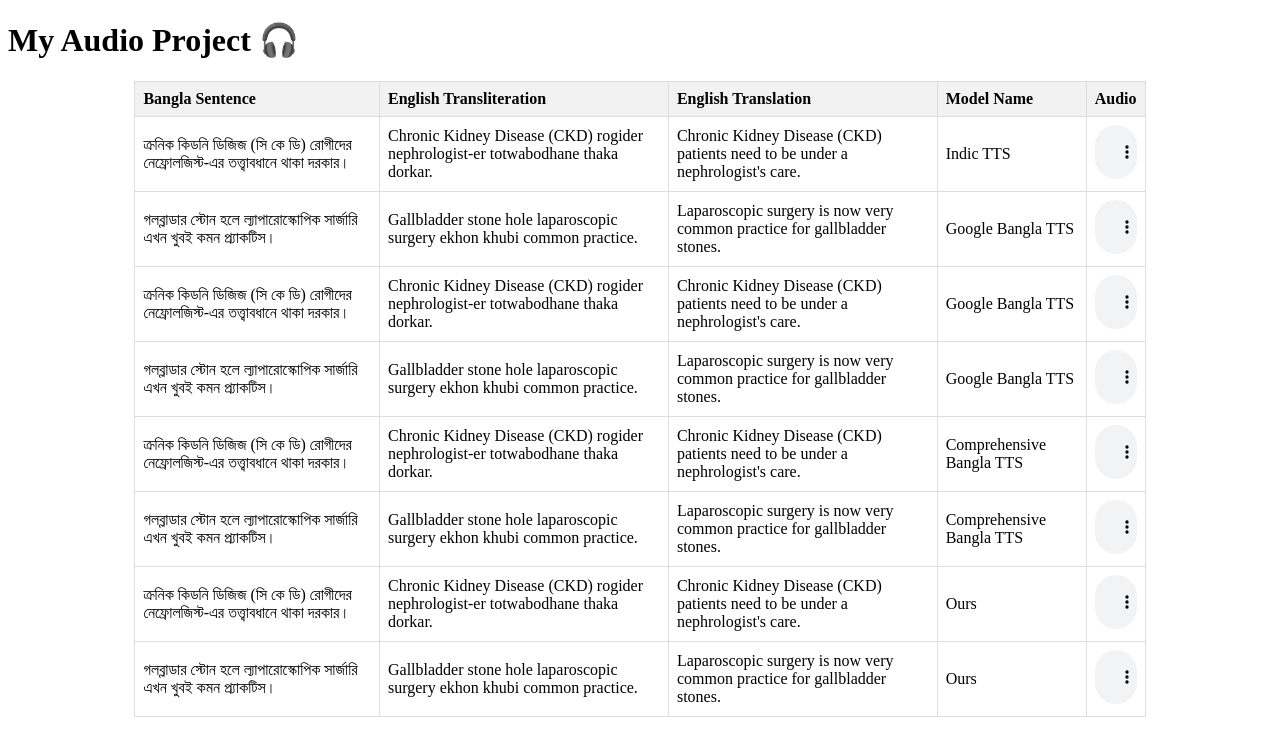
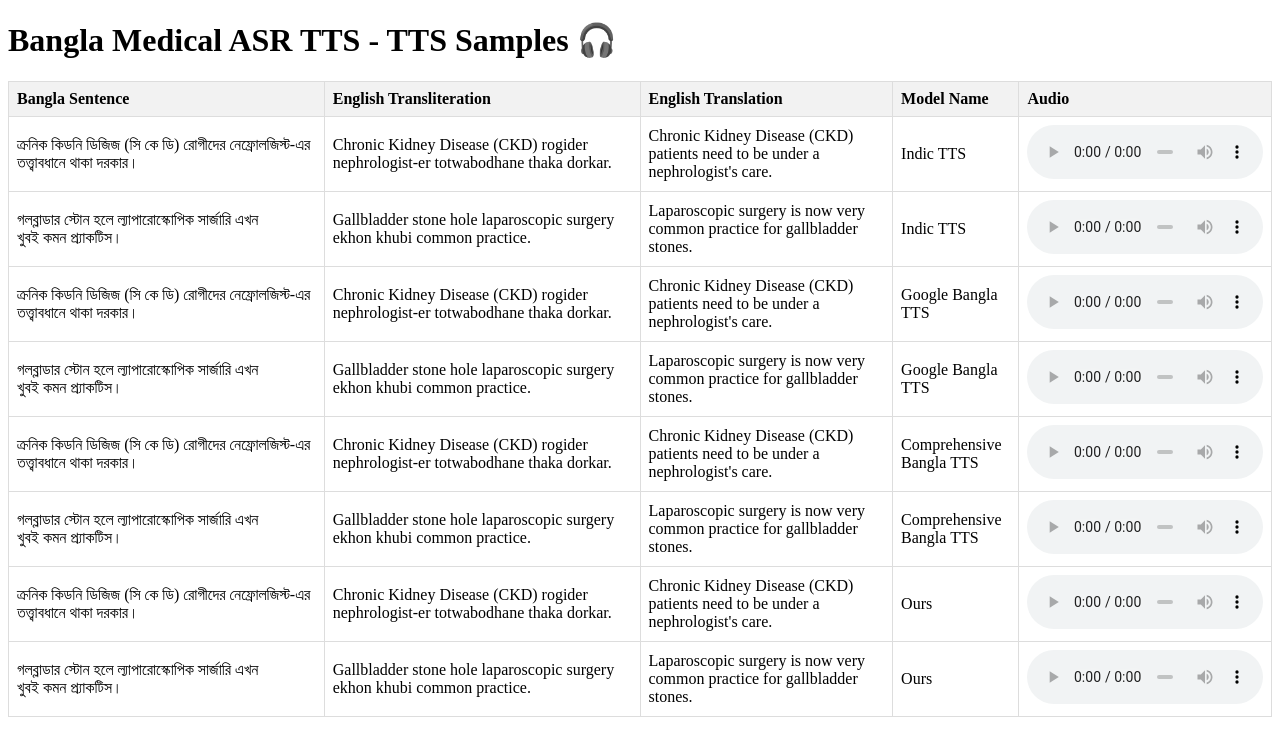
Before and after one commit to ml-maddi/bangla_medical_asr_tts, a plain HTML site: page index.html in a window 1280 px wide. Drawn offline with Linux system fonts and the light colour scheme.

Commit message:
Update index.html

```diff
--- a/index.html
+++ b/index.html
@@ -6,26 +6,36 @@
     <title>Bangla Medical ASR TTS - TTS Samples </title>
    <style>
            table {
-            width: 80%;
+               width: 100%; /* Or a specific width like 1200px */
                margin: 20px auto;
                border-collapse: collapse;
+               /* table-layout: fixed; /* Often good with percentage widths */
            }
            th, td {
                border: 1px solid #ddd;
                padding: 8px;
                text-align: left;
+               word-break: break-word;
            }
            th {
                background-color: #f2f2f2;
            }
            audio {
-            width: 100%; /* Makes the audio player responsive */
+               width: 100%;
            }
+
+           /* Define widths for each column */
+           /* Adjust percentages as needed. They should ideally sum to 100% if table-layout:fixed is used or if you want precise distribution */
+           th:nth-child(1), td:nth-child(1) { width: 25%; } /* Bangla Sentence */
+           th:nth-child(2), td:nth-child(2) { width: 25%; } /* English Transliteration */
+           th:nth-child(3), td:nth-child(3) { width: 20%; } /* English Translation */
+           th:nth-child(4), td:nth-child(4) { width: 10%; } /* Model Name */
+           th:nth-child(5), td:nth-child(5) { width: 20%; } /* Audio - give this more % */
        </style>
 </head>
 <body>
 
-<h1>My Audio Project 🎧</h1>
+<h1>Bangla Medical ASR TTS - TTS Samples 🎧</h1>
 
 <table>
     <thead>
@@ -54,7 +64,7 @@
             <td>গলব্লাডার স্টোন হলে ল্যাপারোস্কোপিক সার্জারি এখন খুবই কমন প্র্যাকটিস।</td>
             <td>Gallbladder stone hole laparoscopic surgery ekhon khubi common practice.</td>
             <td>Laparoscopic surgery is now very common practice for gallbladder stones.</td>
-            <td>Google Bangla TTS</td>
+            <td>Indic TTS</td>
             <td>
                 <audio controls>
                     <source src="audio/indic_2.wav" type="audio/wav">
```
Lines whose indentation alone changed are shown as unchanged.
